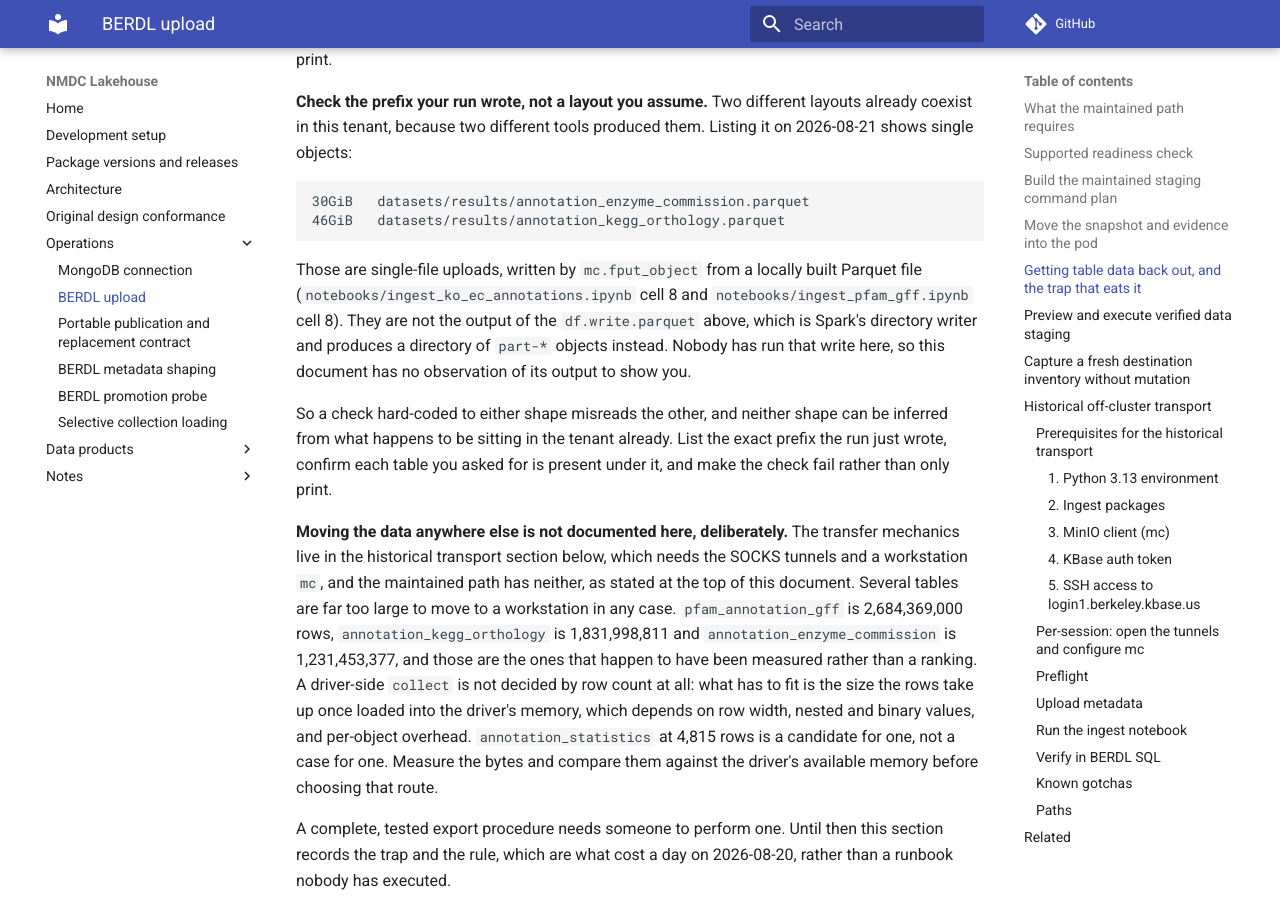
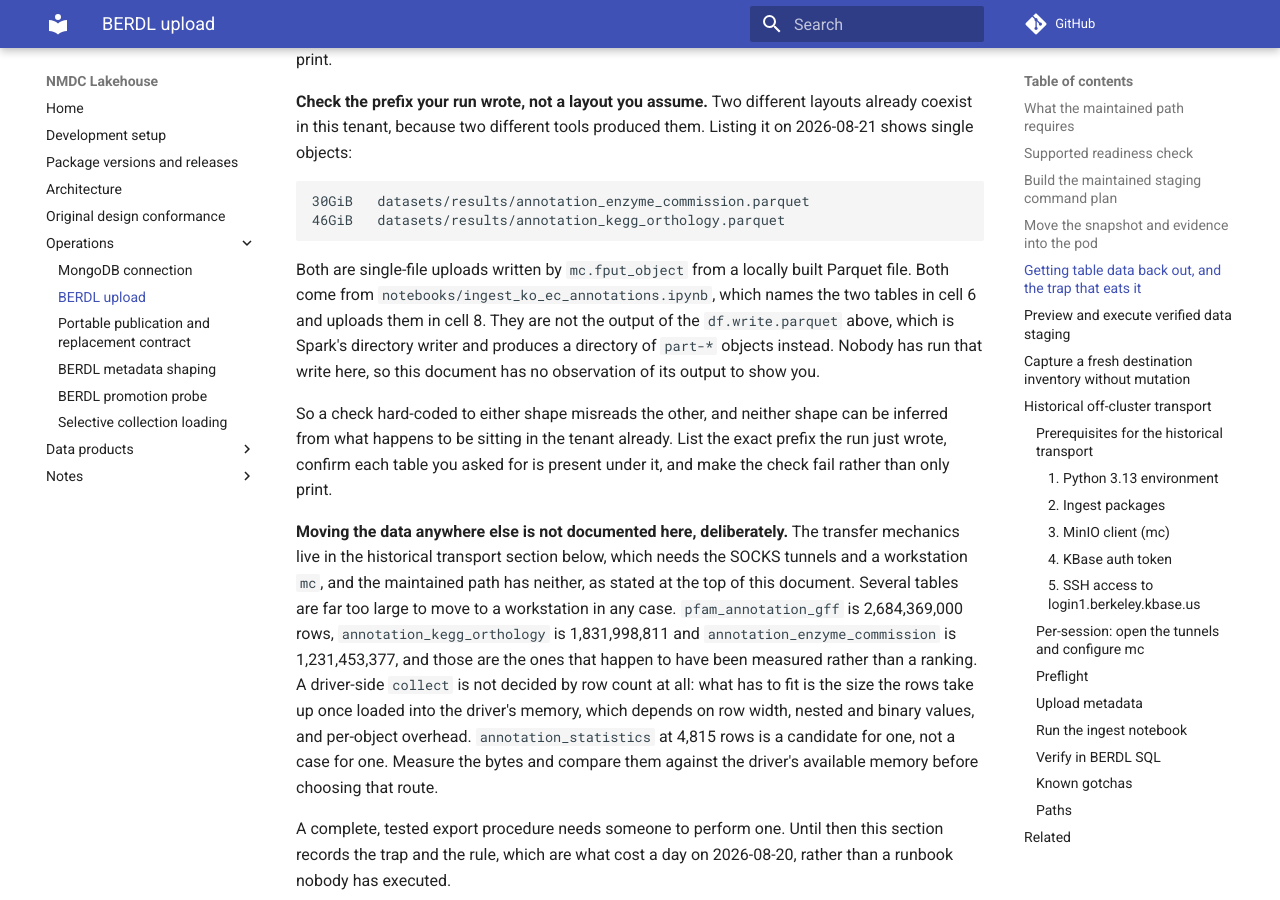
Before and after one commit to microbiomedata/nmdc-lakehouse, an MkDocs documentation site: the page built from docs/berdl-upload.md, in a window 1280 px wide and 900 px high, scrolled down 6446 px. Built offline with MkDocs 1.6.1 and Material for MkDocs 9.7.7, drawn with Linux system fonts in a browser that asks for light colours; comment, search, counter and statistics services are not loaded.

Commit message:
Cite the notebook that actually produced the objects shown
Both annotation_enzyme_commission.parquet and annotation_kegg_orthology.parquet
come from ingest_ko_ec_annotations.ipynb, which names them in cell 6 and uploads
them in cell 8. ingest_pfam_gff.ipynb writes pfam_annotation_gff, which is not in
the listing above at all, so citing it for these two was wrong.

Co-Authored-By: Claude Opus 5 (1M context) <noreply@anthropic.com>

````diff
--- a/docs/berdl-upload.md
+++ b/docs/berdl-upload.md
@@ -332,9 +332,9 @@ them. Listing it on 2026-08-21 shows single objects:
 46GiB   datasets/results/annotation_kegg_orthology.parquet
 ```
 
-Those are single-file uploads, written by `mc.fput_object` from a locally built
-Parquet file (`notebooks/ingest_ko_ec_annotations.ipynb` cell 8 and
-`notebooks/ingest_pfam_gff.ipynb` cell 8). They are not the output of the
+Both are single-file uploads written by `mc.fput_object` from a locally built
+Parquet file. Both come from `notebooks/ingest_ko_ec_annotations.ipynb`, which
+names the two tables in cell 6 and uploads them in cell 8. They are not the output of the
 `df.write.parquet` above, which is Spark's directory writer and produces a
 directory of `part-*` objects instead. Nobody has run that write here, so this
 document has no observation of its output to show you.
````
